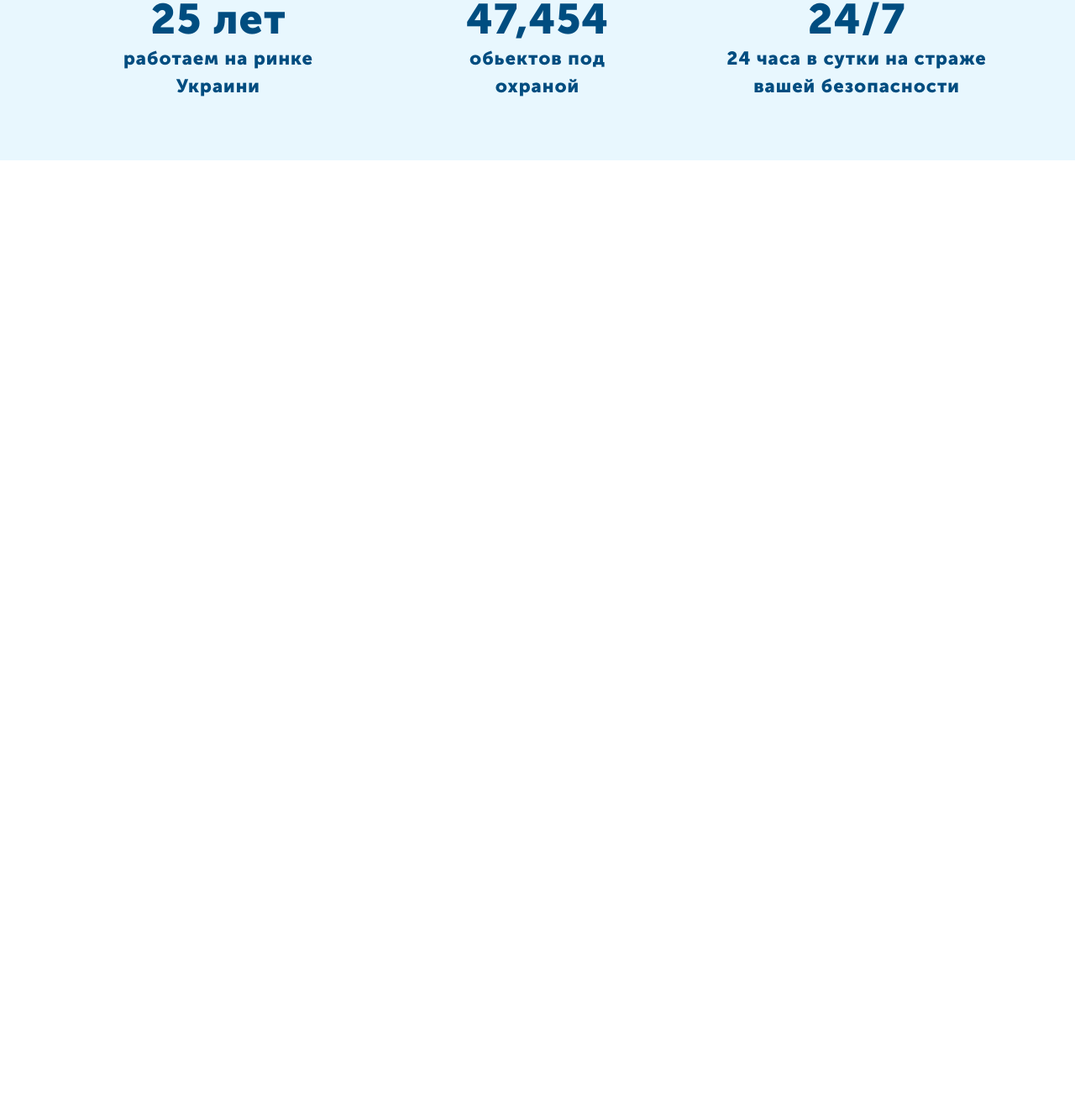
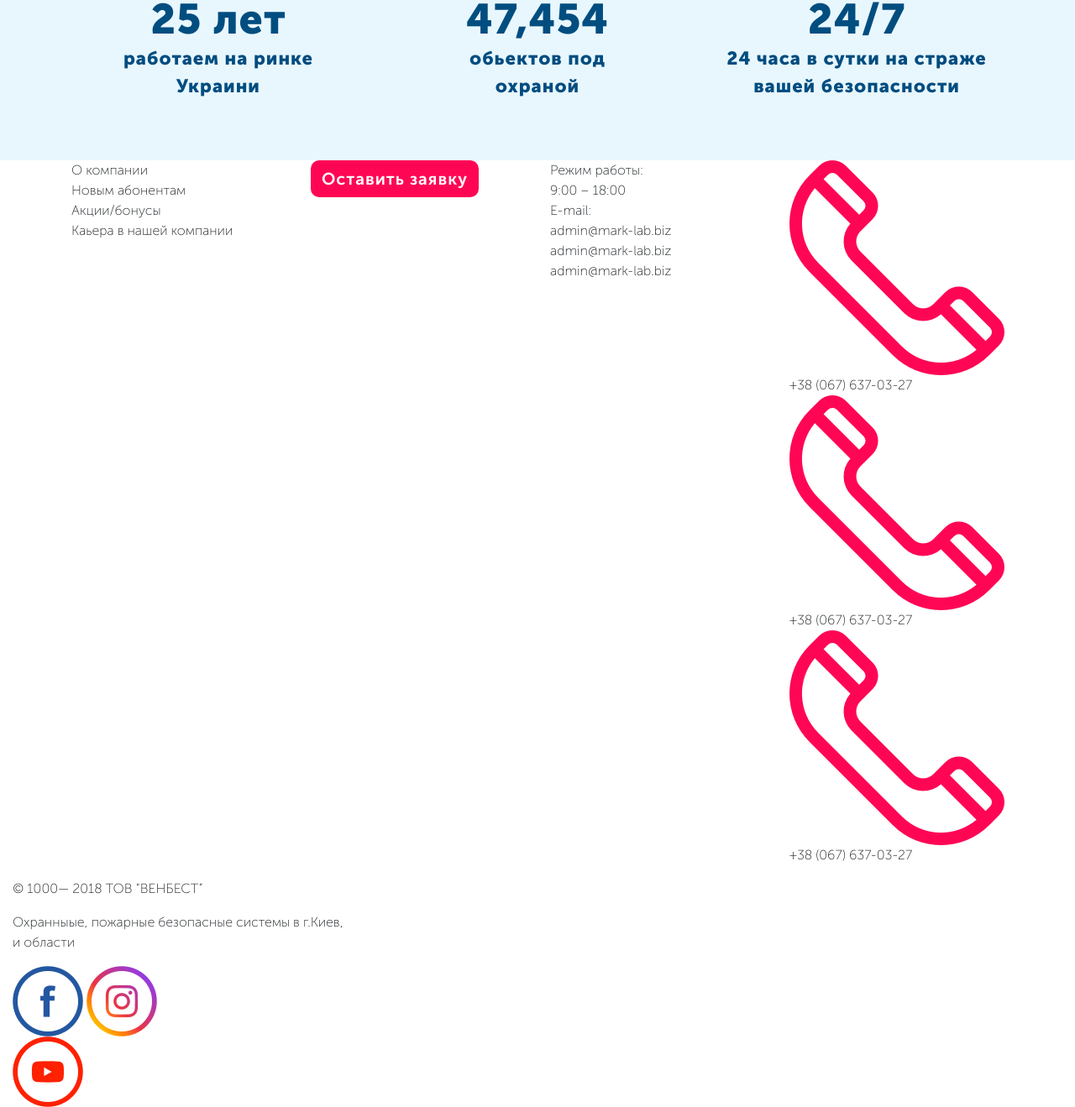
Before and after one commit to OstapHetman/venbest, a plain HTML site: page src/index.html in a window 1280 px wide. Shown: the part 1161-2480 px from the top of the page at 84% size. Before the commit the page ends 1352 px from the top, so only its background shows below. Drawn offline with Linux system fonts and the light colour scheme.

Commit message:
implement html structure of footer

```diff
--- a/src/index.html
+++ b/src/index.html
@@ -173,6 +173,60 @@
     </header>
     <!-- END HEADER -->
 
+    <!-- START FOOTER -->
+    <footer>
+        <div class="container">
+            <div class="row">
+                <div class="col-lg-3 col-xl-3">
+                    <ul class="list-unstyled pl-0">
+                        <li>О компании</li>
+                        <li>Новым абонентам</li>
+                        <li>Акции/бонусы</li>
+                        <li>Каьера в нашей компании</li>
+                    </ul>
+                </div>
+                <!-- =========== -->
+                <div class="col-lg-3 col-xl-3">
+                    <button class="btn main-btn">Оставить заявку</button>
+                </div>
+                <!-- =========== -->
+                <div class="col-lg-3 col-xl-3">
+                    <ul class="list-unstyled pl-0">
+                        <li>Режим работы:</li>
+                        <li>9:00 – 18:00</li>
+                        <li>E-mail:</li>
+                        <li>admin@mark-lab.biz</li>
+                        <li>admin@mark-lab.biz</li>
+                        <li>admin@mark-lab.biz</li>
+                    </ul>
+                </div>
+                <!-- =========== -->
+                <div class="col-lg-3 col-xl-3">
+                    <ul class="list-unstyled pl-0">
+                        <li><img src="img/phone-icon.png" alt="phone icon">+38 (067) 637-03-27</li>
+                        <li><img src="img/phone-icon.png" alt="phone icon">+38 (067) 637-03-27</li>
+                        <li><img src="img/phone-icon.png" alt="phone icon">+38 (067) 637-03-27</li>
+                    </ul>
+                </div>
+                <!-- =========== -->
+            </div>
+        </div>
+    </footer>
+    <!-- START BOTTOM FOOTER -->
+    <article id="bottom-footer">
+        <div class="col-lg-4 col-xl-4">
+            <p>© 1000— 2018 ТОВ “ВЕНБЕСТ”</p>
+            <p>Охранныые, пожарные безопасные системы в г.Киев, и области</p>
+        </div>
+        <div class="col-lg-2 col-xl-2">
+            <img src="img/facebook-icon.png" alt="facebook">
+            <img src="img/instagram-icon.png" alt="instagram">
+            <img src="img/youtube-icon.png" alt="youtube">
+        </div>
+    </article>
+    <!-- END BOTTOM FOOTER -->
+    <!-- END FOOTER -->
+
 
     <!-- Latest compiled and minified JQuery -->
     <script src="js/jquery-3.3.1.min.js"></script>
```
Also changed, not shown: src/img/facebook-icon.png (added), src/img/instagram-icon.png (added), src/img/phone-icon.png (added), src/img/youtube-icon.png (added).
